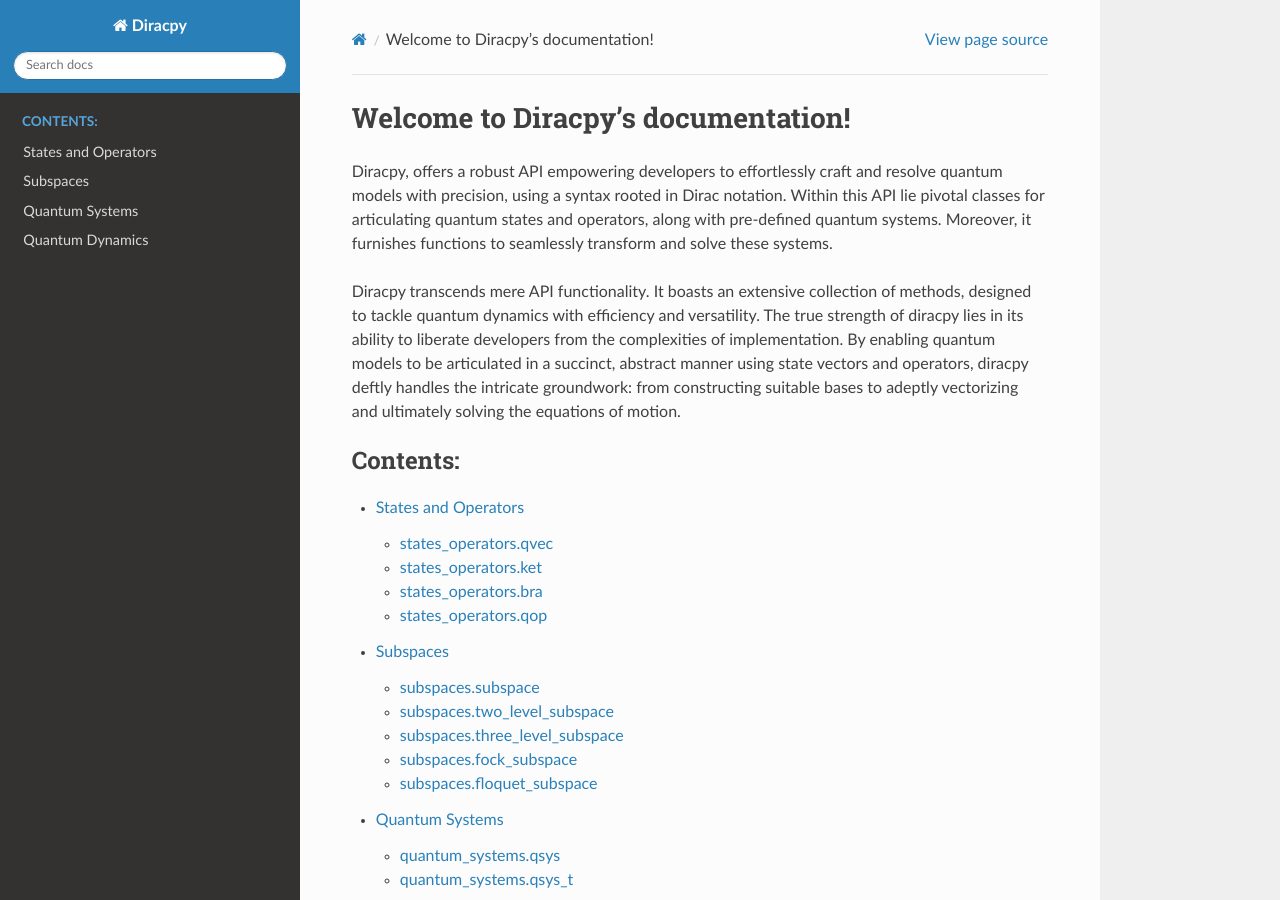
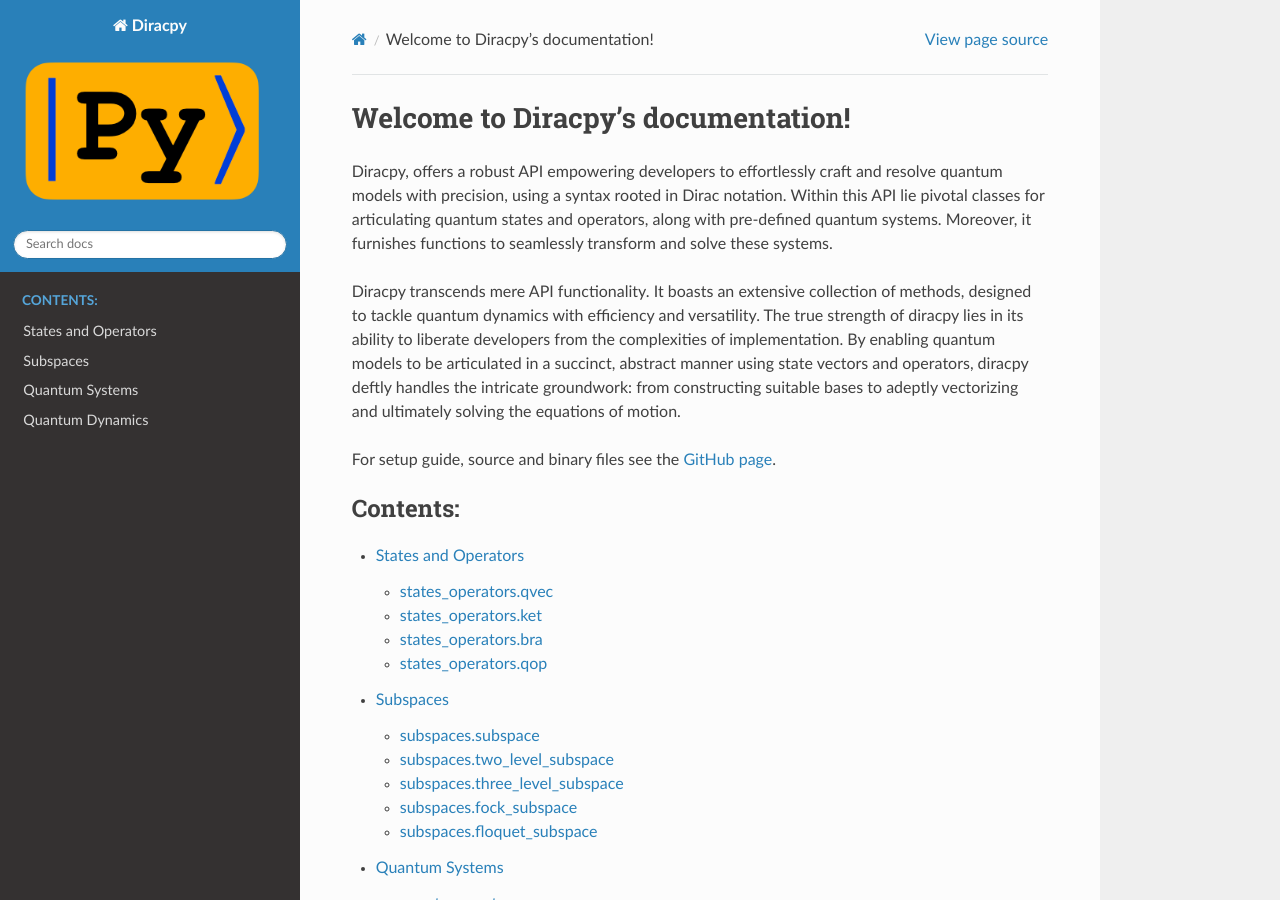
Before and after one commit to b-yuen/diracpy, a Sphinx documentation site: the page built from docs/source/index.rst, in a window 1280 px wide and 900 px high. Built offline with Sphinx 7.4.7 and the Read the Docs theme 2.0.0, drawn with Linux system fonts in a browser that asks for light colours.

Commit message:
Diracpy logo added. Link to github page added to documentation in source/index.rst

```diff
--- a/docs/source/conf.py
+++ b/docs/source/conf.py
@@ -51,6 +51,9 @@ html_permalinks_icon = '§'
 # html_theme = 'insipid'
 html_static_path = ['_static']
 
+# logo
+html_logo = "logo.png"
+
 # -- Extension configuration -------------------------------------------------
 # Configure the bibtex_bibfiles setting
 bibtex_bibfiles = ['references.bib']
--- a/docs/source/index.rst
+++ b/docs/source/index.rst
@@ -22,6 +22,9 @@ using state vectors and operators, diracpy deftly handles the intricate
 groundwork: from constructing suitable bases to adeptly vectorizing and
 ultimately solving the equations of motion.
 
+For setup guide, source and binary files see the
+`GitHub page <https://github.com/b-yuen/diracpy>`_.
+
 .. toctree::
    :maxdepth: 2
    :caption: Contents:
```
Also changed, not shown: docs/source/logo.png (added).
